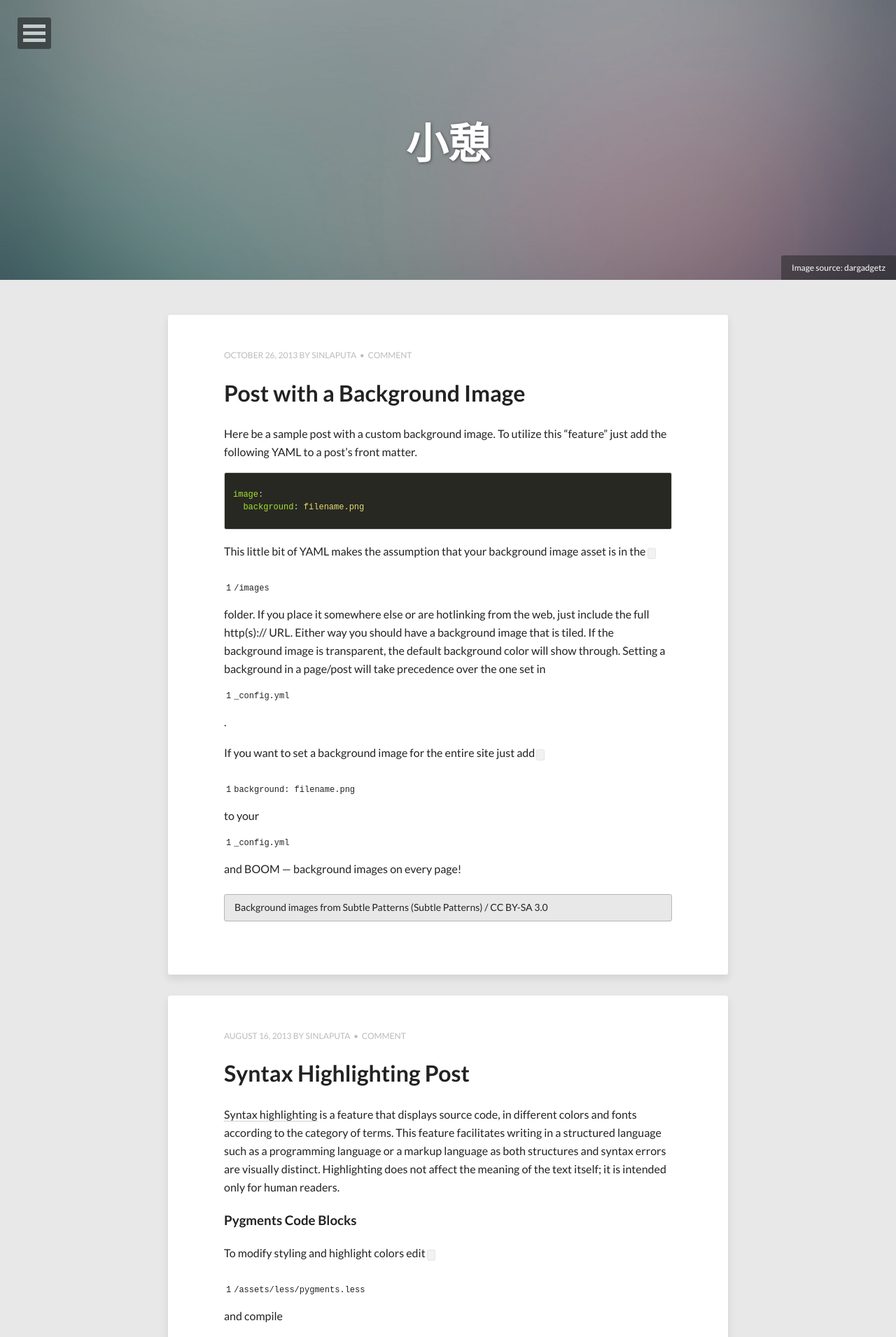
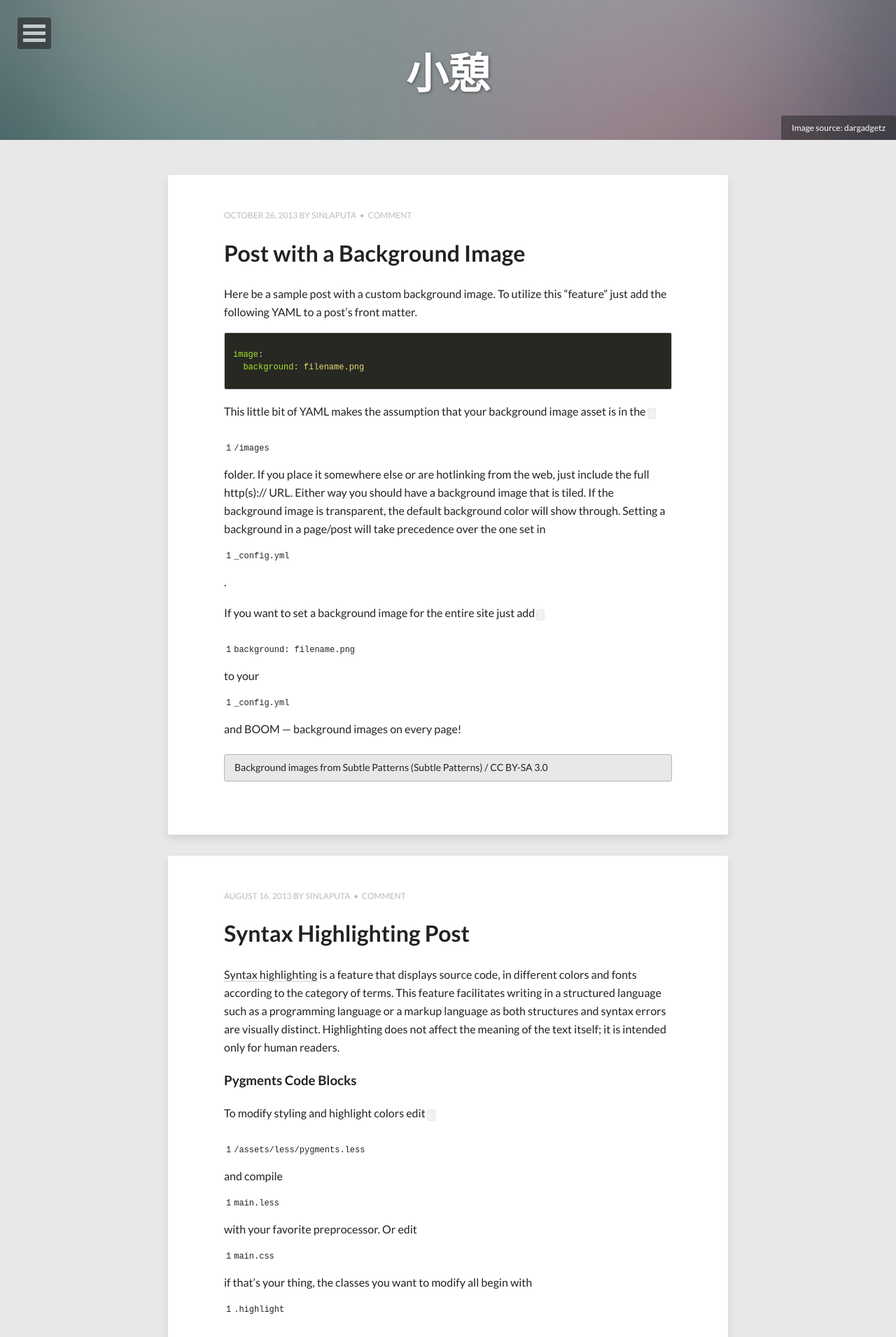
Before and after one commit to sinlaputa/sinlaputa.github.io, a Jekyll site: the page built from index.html, in a window 1280 px wide. Shown: the top 1911 px of the page at 70% size. Built offline with Jekyll 4.4.1, drawn with Linux system fonts in a browser that asks for light colours; nearby versions of some CDN libraries; the list of posts is cut into pages by our own code.

Commit message:
debug adjust header height

```diff
--- a/assets/css/main.css
+++ b/assets/css/main.css
@@ -3837,7 +3837,7 @@ body {
   top: 0;
   display: table;
   width: 100%;
-  height: 400px;
+  height: 200px;
   margin-top: 0;
   overflow: hidden;
 }
@@ -3883,7 +3883,7 @@ body {
   left: -50%;
   width: 200%;
   height: 200%;
-  min-height: 400px;
+  min-height: 200px;
   overflow: hidden;
 }
 
```
Also changed, not shown: assets/css/main.min.css.
